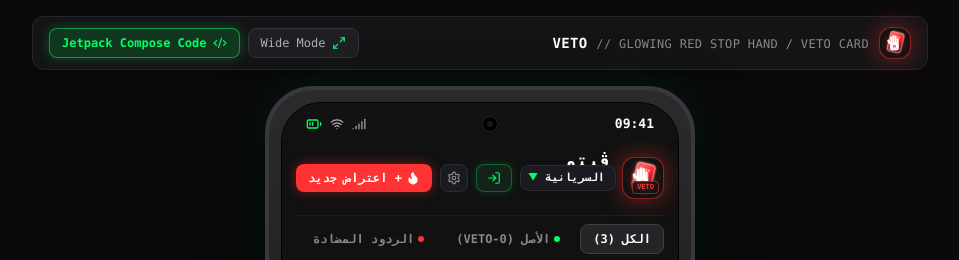
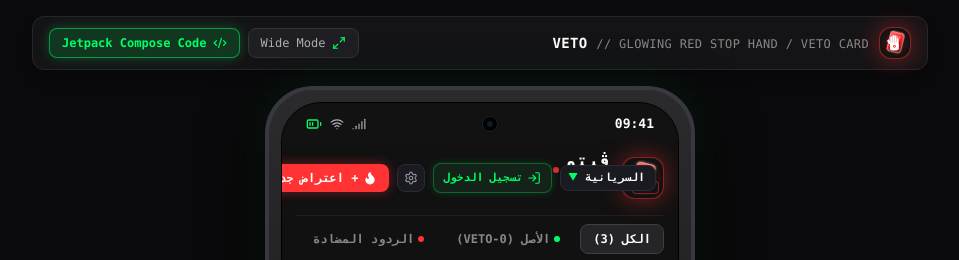
Before and after one commit to iibekeen-oss/veto-app, a React (Vite) app: page / in a window 1280 px wide. Shown: the top 260 px of the page, without its empty margins (160-1119 px from the left). Built offline with nearby package versions, Linux system fonts and the light colour scheme; no server answers; the database is empty.

Commit message:
Change login span from hidden xs:inline to inline

```diff
--- a/src/App.tsx
+++ b/src/App.tsx
@@ -314,7 +314,7 @@ export default function App() {
                   title={t.login}
                 >
                   <LogIn className="w-3.5 h-3.5" />
-                  <span className="hidden xs:inline">{t.login}</span>
+                  <span className="inline">{t.login}</span>
                 </button>
               )}
 
```
